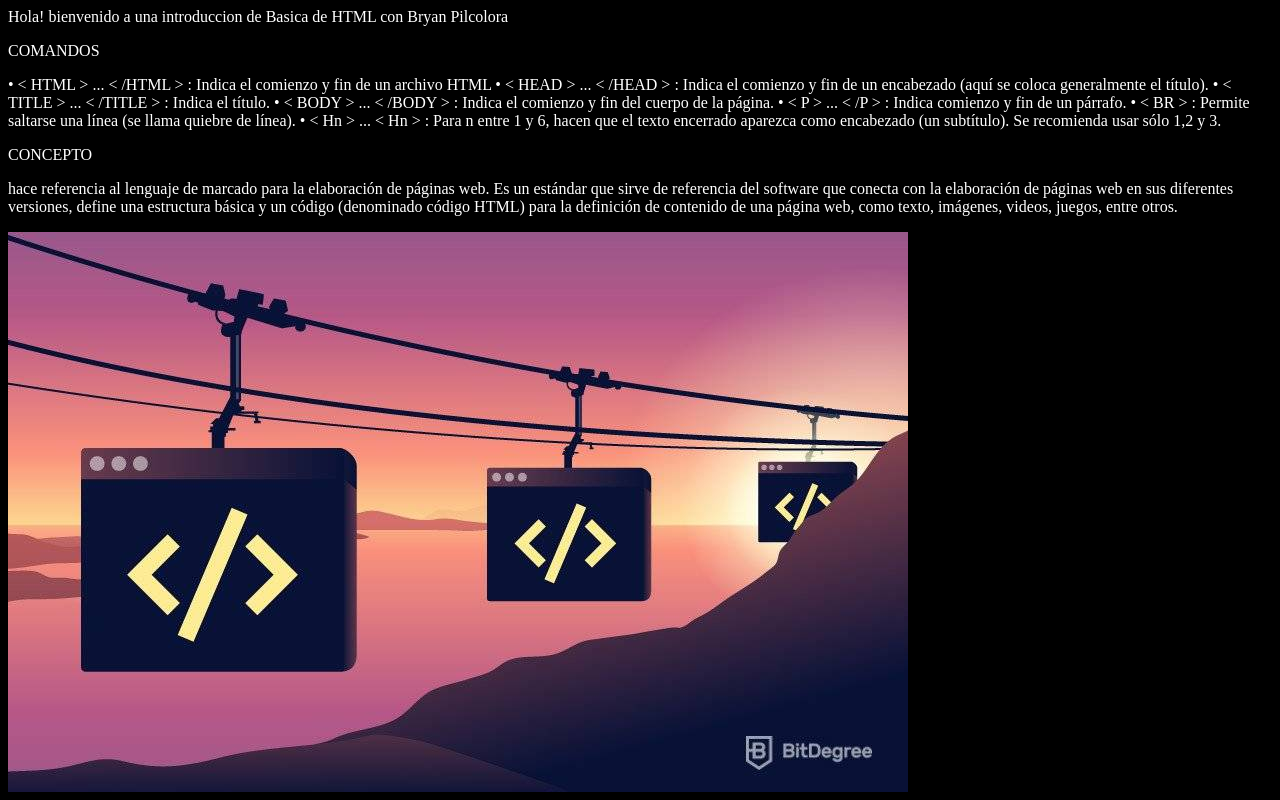
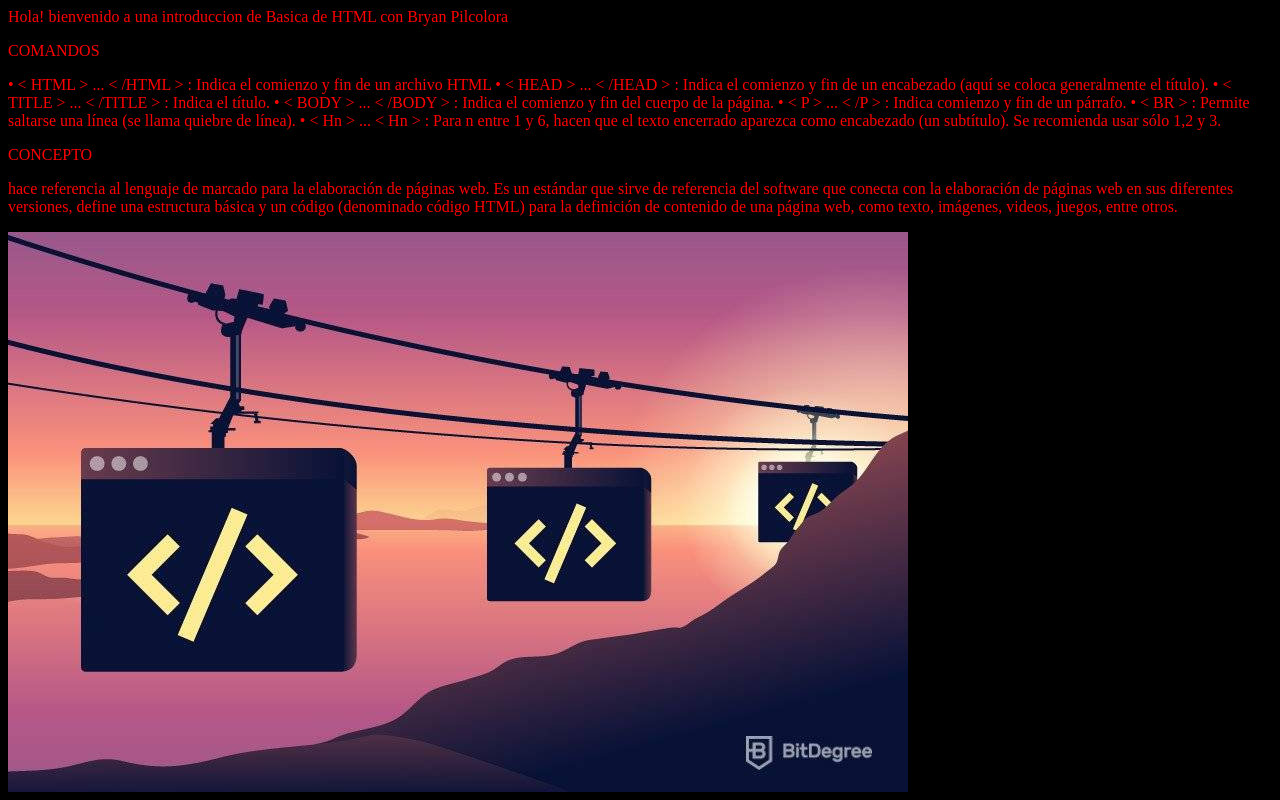
Before and after one commit to Bryan-qwd/pagina-lab-3-Pilcolora, a plain HTML site: page index.html in a window 1280 px wide. Drawn offline with Linux system fonts and the light colour scheme.

Commit message:
Update index.html

```diff
--- a/index.html
+++ b/index.html
@@ -2,7 +2,7 @@
 <head>
 <title>Laboratorio #3 </title>
 </head>
-<body bgcolor="black" text="white" >
+<body bgcolor="black" text="red" >
 <p>Hola! bienvenido a una introduccion de Basica de HTML con Bryan Pilcolora </p>
 <p>COMANDOS</p>
 <p>
```
